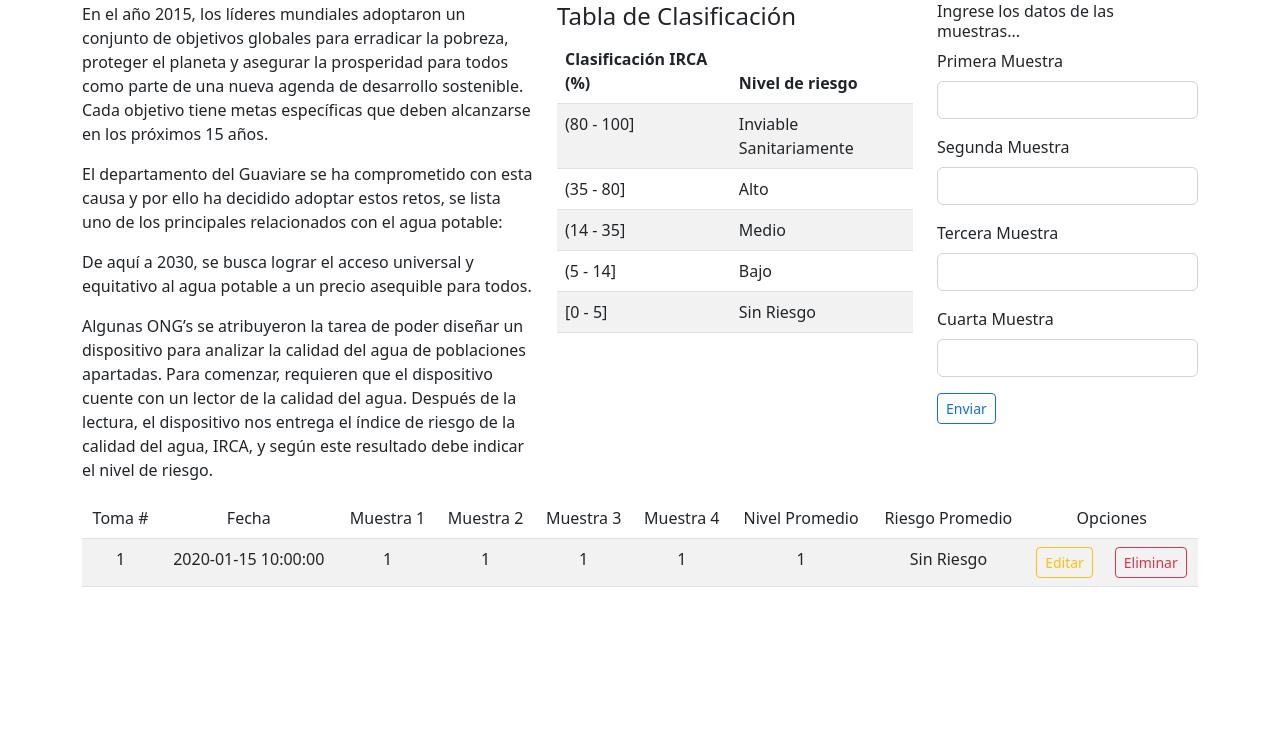
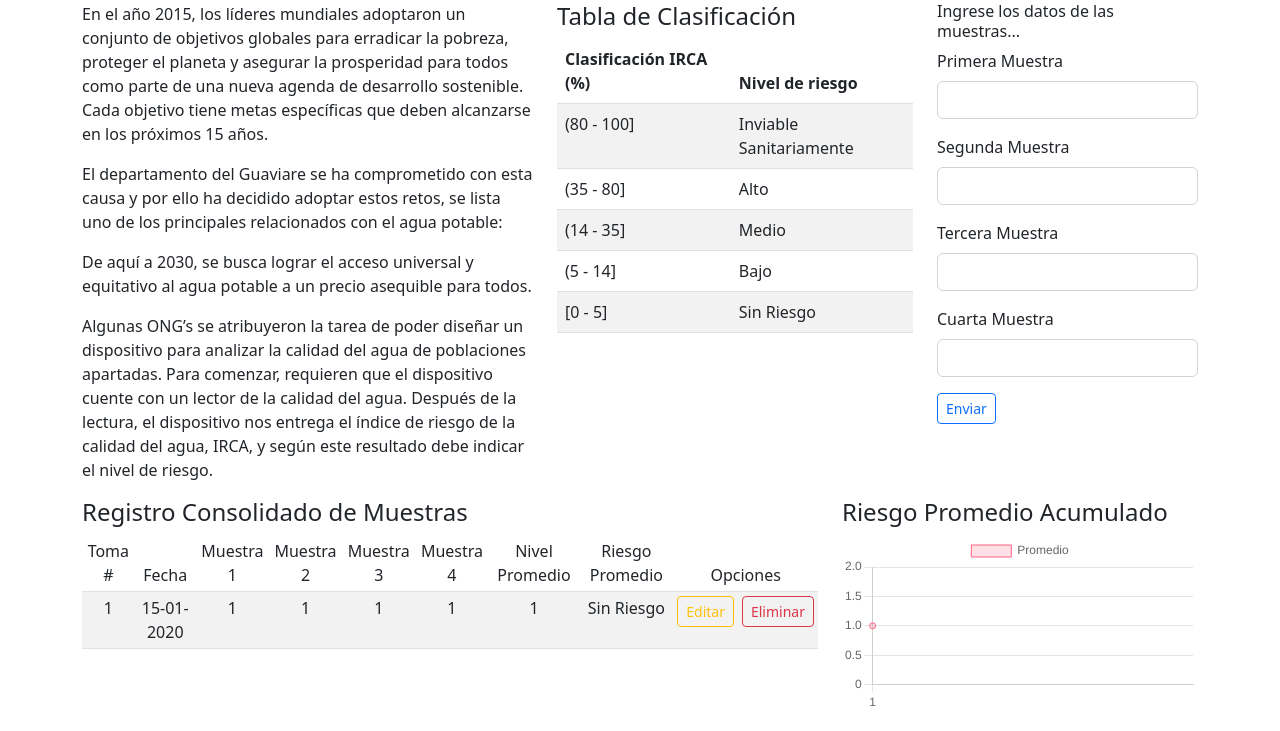
Before and after one commit to jhonhader2/calidad_agua, a PHP site: page / in a window 1280 px wide. Shown: the part 69-800 px from the top of the page. Run offline with PHP 8.4, Linux system fonts and the light colour scheme; tables that the repository leaves empty hold one stand-in row (values such as "Sample post").

Commit message:
add Chart

```diff
--- /dev/null
+++ b/dataChart.php
@@ -0,0 +1,29 @@
+<?php
+
+require_once("conexion.php");
+require_once("funciones.php");
+
+$query  = "SELECT * FROM datos";
+$result = mysqli_query($con, $query);
+
+if (mysqli_num_rows($result) > 0) {
+    $pos        = 0;
+    $etiquetas  = [];
+    $datos      = [];
+
+    while ($data = mysqli_fetch_assoc($result)) {
+        $muestras = [$data['muestra1'], $data['muestra2'], $data['muestra3'], $data['muestra4']];
+        $promedio = promedio($muestras);
+        $pos++;
+        array_push($etiquetas, $pos);
+        array_push($datos, $promedio);
+        $respuesta = [
+            'etiquetas' => $etiquetas,
+            'datos'     => $datos,
+        ];
+
+        $respuesta = json_encode($respuesta);
+    }
+
+    echo $respuesta;
+}
--- a/index.php
+++ b/index.php
@@ -17,6 +17,7 @@
     <title>Calidad de Agua</title>
     <link href="https://cdn.jsdelivr.net/npm/bootstrap@5.2.2/dist/css/bootstrap.min.css" rel="stylesheet" integrity="sha384-Zenh87qX5JnK2Jl0vWa8Ck2rdkQ2Bzep5IDxbcnCeuOxjzrPF/et3URy9Bv1WTRi" crossorigin="anonymous">
     <script src="https://cdn.jsdelivr.net/npm/bootstrap@5.2.2/dist/js/bootstrap.bundle.min.js" integrity="sha384-OERcA2EqjJCMA+/3y+gxIOqMEjwtxJY7qPCqsdltbNJuaOe923+mo//f6V8Qbsw3" crossorigin="anonymous"></script>
+    <script src="https://cdn.jsdelivr.net/npm/chart.js"></script>
 </head>
 
 <body class="mt-3">
@@ -102,8 +103,10 @@
             </div>
         </div>
         <div class="row">
-            <div class="col">
-                <table class="table table-striped">
+            <!-- Tabla -->
+            <div class="col-8">
+                <h4>Registro Consolidado de Muestras</h4>
+                <table class="table table-striped table-sm">
                     <thead>
                         <tr class="text-center">
                             <td>Toma #</td>
@@ -120,17 +123,21 @@
                     <tbody class="text-center">
                         <?php
                         if (mysqli_num_rows($result) > 0) {
-                                $pos = 1;
-                                $promedio = 0;
-                                while($data = mysqli_fetch_assoc($result)) {
+                            $pos        = 1;
+                            $promedio   = 0;
+                            $etiquetas  = [];
+                            $datos      = [];
 
-                                    $muestras = [$data['muestra1'] , $data['muestra2'] , $data['muestra3'] , $data['muestra4']];
+                            while ($data = mysqli_fetch_assoc($result)) {
+
+                                $muestras = [$data['muestra1'], $data['muestra2'], $data['muestra3'], $data['muestra4']];
                                 $promedio = promedio($muestras);
-                                    $riesgo   = evaluarRiesgo($promedio)
+                                $riesgo   = evaluarRiesgo($promedio);
+                                $fecha_muestra = date_format(date_create($data['fecha_muestra']), 'd-m-Y');
                         ?>
                                 <tr>
                                     <td><?php echo $pos; ?></td>
-                            <td><?php echo $data['fecha_muestra']; ?></td>
+                                    <td><?php echo $fecha_muestra; ?></td>
                                     <td><?php echo $data['muestra1']; ?></td>
                                     <td><?php echo $data['muestra2']; ?></td>
                                     <td><?php echo $data['muestra3']; ?></td>
@@ -138,10 +145,12 @@
                                     <td><?php echo $promedio; ?></td>
                                     <td><?php echo $riesgo; ?></td>
 
-                            <td><a href="editar.php?id=<?php echo $data['id']; ?>" class="btn btn-sm btn-outline-warning" >Editar</a></td>
+                                    <td><a href="editar.php?id=<?php echo $data['id']; ?>" class="btn btn-sm btn-outline-warning">Editar</a></td>
                                     <td><a href="eliminar.php?id=<?php echo $data['id']; ?>" class="btn btn-sm btn-outline-danger" value="">Eliminar</a></td>
                                 </tr>
-                        <?php   $pos++;}} else { ?>
+                            <?php $pos++;
+                            }
+                        } else { ?>
                             <tr>
                                 <td colspan="9">No hay datos</td>
                             </tr>
@@ -149,6 +158,12 @@
                     </tbody>
                 </table>
             </div>
+            <!-- Gráfico -->
+            <div class="col">
+                <h4>Riesgo Promedio Acumulado</h4>
+                <canvas id="grafica" class="float"></canvas>
+                <script type="text/javascript" src="./js/script.js"></script>
+            </div>
         </div>
     </div>
 </body>
--- /dev/null
+++ b/js/script.js
@@ -0,0 +1,37 @@
+/*
+    Encierro todo en una función asíncrona para poder usar async y await cómodamente
+*/
+(async () => {
+    // Llamar a nuestra API. Puedes usar cualquier librería para la llamada, yo uso fetch, que viene nativamente en JS
+    const respuestaRaw = await fetch("./dataChart.php");
+
+    // Decodificar como JSON
+    const respuesta = await respuestaRaw.json();
+    // Ahora ya tenemos las etiquetas y datos dentro de "respuesta"
+
+    // Obtener una referencia al elemento canvas del DOM
+    const $grafica = document.querySelector("#grafica");
+    const etiquetas = respuesta.etiquetas; // <- Aquí estamos pasando el valor traído usando AJAX
+
+    // Podemos tener varios conjuntos de datos. Comencemos con uno
+    const datos = {
+        label: "Promedio",
+        // Pasar los datos igualmente desde PHP
+        data: respuesta.datos, // <- Aquí estamos pasando el valor traído usando AJAX
+        backgroundColor: 'rgba(255, 99, 132, 0.2)', // Color de fondo
+        borderColor: 'rgba(255, 99, 132, 1)', // Color del borde
+        borderWidth: 1, // Ancho del borde
+    };
+
+    new Chart($grafica, {
+        type: 'line', // Tipo de gráfica
+        data: {
+            labels: etiquetas,
+            datasets: [
+                datos,
+                // Aquí más datos...
+            ]
+        },
+        options: {}
+    });
+})();
```
Also changed, not shown: sql/calidad_agua.sql (renamed from calidad_agua.sql). Lines whose indentation alone changed are shown as unchanged.
